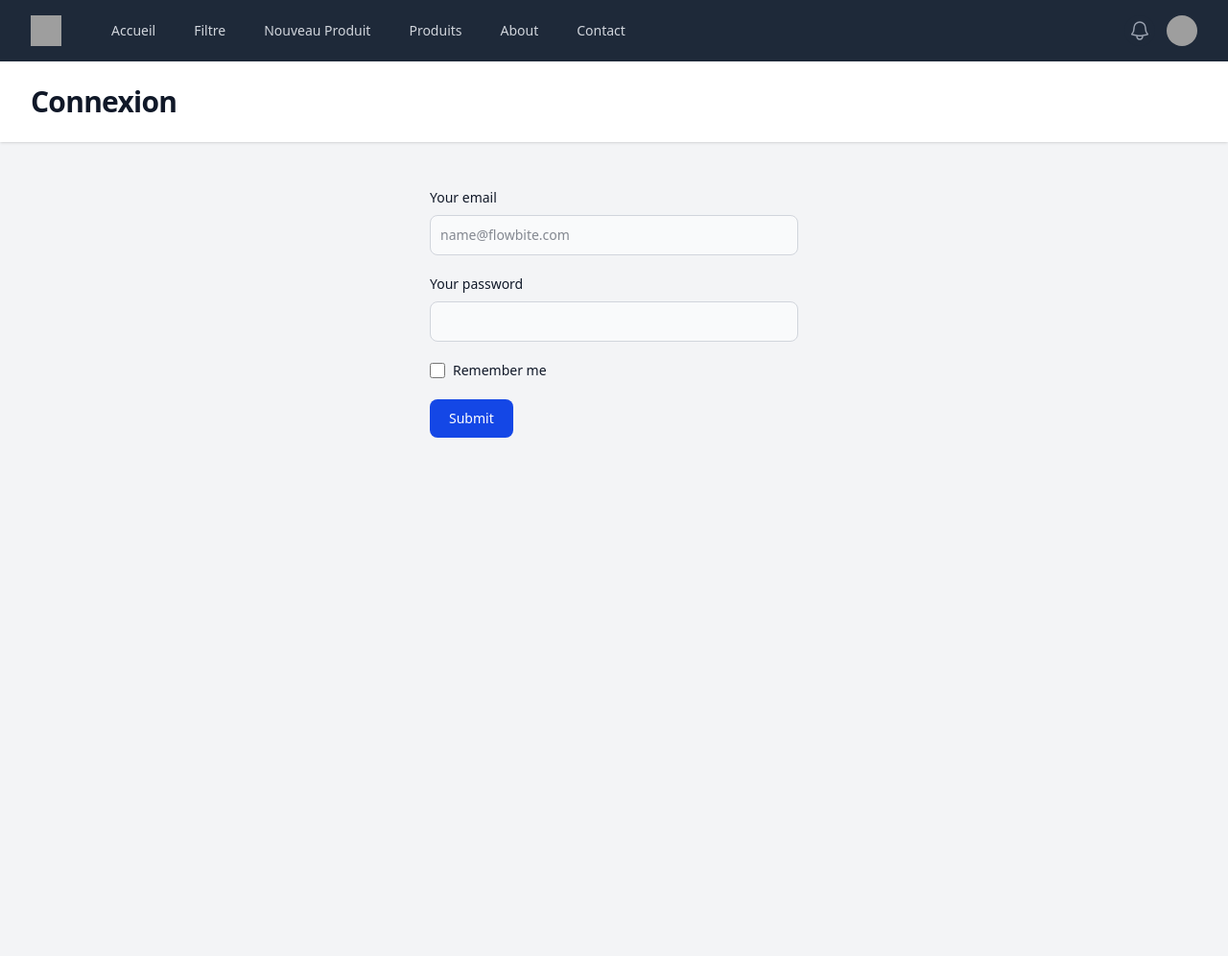
After one commit to paisible7/trucs_pas_chers, a PHP site: page /login.php in a window 1280 px wide. The commit adds this page. Shown: the whole page at 96% size. Run offline with PHP 8.4, Linux system fonts and the light colour scheme; grey boxes are pictures that could not be loaded.

Commit message:
COMMIT_15_MAI_2025 ==> login

```diff
--- a/assets/style.css
+++ b/assets/style.css
@@ -7,13 +7,16 @@
       "Segoe UI Emoji", "Segoe UI Symbol", "Noto Color Emoji";
     --font-mono: ui-monospace, SFMono-Regular, Menlo, Monaco, Consolas, "Liberation Mono",
       "Courier New", monospace;
-    --color-red-100: oklch(93.6% 0.032 17.717);
+    --color-red-50: oklch(97.1% 0.013 17.38);
+    --color-red-300: oklch(80.8% 0.114 19.571);
+    --color-red-400: oklch(70.4% 0.191 22.216);
     --color-red-500: oklch(63.7% 0.237 25.331);
-    --color-amber-200: oklch(92.4% 0.12 95.746);
+    --color-red-800: oklch(44.4% 0.177 26.899);
+    --color-amber-100: oklch(96.2% 0.059 95.617);
+    --color-amber-500: oklch(76.9% 0.188 70.08);
     --color-amber-700: oklch(55.5% 0.163 48.998);
     --color-yellow-300: oklch(90.5% 0.182 98.111);
     --color-green-50: oklch(98.2% 0.018 155.826);
-    --color-green-500: oklch(72.3% 0.219 149.579);
     --color-green-800: oklch(44.8% 0.119 151.328);
     --color-emerald-600: oklch(59.6% 0.145 163.225);
     --color-sky-400: oklch(74.6% 0.16 232.661);
@@ -272,12 +275,18 @@
   .my-4 {
     margin-block: calc(var(--spacing) * 4);
   }
+  .ms-2 {
+    margin-inline-start: calc(var(--spacing) * 2);
+  }
   .ms-3 {
     margin-inline-start: calc(var(--spacing) * 3);
   }
   .me-2 {
     margin-inline-end: calc(var(--spacing) * 2);
   }
+  .me-3 {
+    margin-inline-end: calc(var(--spacing) * 3);
+  }
   .mt-2 {
     margin-top: calc(var(--spacing) * 2);
   }
@@ -488,6 +491,9 @@
   .items-center {
     align-items: center;
   }
+  .items-start {
+    align-items: flex-start;
+  }
   .justify-between {
     justify-content: space-between;
   }
@@ -949,6 +949,12 @@
   .focus\:ring-2 {
     &:focus {
       --tw-ring-shadow: var(--tw-ring-inset,) 0 0 0 calc(2px + var(--tw-ring-offset-width)) var(--tw-ring-color, currentcolor);
+      box-shadow: var(--tw-inset-shadow), var(--tw-inset-ring-shadow), var(--tw-ring-offset-shadow), var(--tw-ring-shadow), var(--tw-shadow);
+    }
+  }
+  .focus\:ring-3 {
+    &:focus {
+      --tw-ring-shadow: var(--tw-ring-inset,) 0 0 0 calc(3px + var(--tw-ring-offset-width)) var(--tw-ring-color, currentcolor);
       box-shadow: var(--tw-inset-shadow), var(--tw-inset-ring-shadow), var(--tw-ring-offset-shadow), var(--tw-ring-shadow), var(--tw-shadow);
     }
   }
@@ -1251,6 +1272,11 @@
       &::placeholder {
         color: var(--color-gray-400);
       }
+    }
+  }
+  .dark\:ring-offset-gray-800 {
+    @media (prefers-color-scheme: dark) {
+      --tw-ring-offset-color: var(--color-gray-800);
     }
   }
   .dark\:hover\:bg-blue-700 {
@@ -1485,59 +1525,6 @@
   syntax: "*";
   inherits: false;
   initial-value: solid;
-}
-@property --tw-blur {
-  syntax: "*";
-  inherits: false;
-}
-@property --tw-brightness {
-  syntax: "*";
-  inherits: false;
-}
-@property --tw-contrast {
-  syntax: "*";
-  inherits: false;
-}
-@property --tw-grayscale {
-  syntax: "*";
-  inherits: false;
-}
-@property --tw-hue-rotate {
-  syntax: "*";
-  inherits: false;
-}
-@property --tw-invert {
-  syntax: "*";
-  inherits: false;
-}
-@property --tw-opacity {
-  syntax: "*";
-  inherits: false;
-}
-@property --tw-saturate {
-  syntax: "*";
-  inherits: false;
-}
-@property --tw-sepia {
-  syntax: "*";
-  inherits: false;
-}
-@property --tw-drop-shadow {
-  syntax: "*";
-  inherits: false;
-}
-@property --tw-drop-shadow-color {
-  syntax: "*";
-  inherits: false;
-}
-@property --tw-drop-shadow-alpha {
-  syntax: "<percentage>";
-  inherits: false;
-  initial-value: 100%;
-}
-@property --tw-drop-shadow-size {
-  syntax: "*";
-  inherits: false;
 }
 @property --tw-duration {
   syntax: "*";
@@ -1589,19 +1576,6 @@
       --tw-ring-offset-color: #fff;
       --tw-ring-offset-shadow: 0 0 #0000;
       --tw-outline-style: solid;
-      --tw-blur: initial;
-      --tw-brightness: initial;
-      --tw-contrast: initial;
-      --tw-grayscale: initial;
-      --tw-hue-rotate: initial;
-      --tw-invert: initial;
-      --tw-opacity: initial;
-      --tw-saturate: initial;
-      --tw-sepia: initial;
-      --tw-drop-shadow: initial;
-      --tw-drop-shadow-color: initial;
-      --tw-drop-shadow-alpha: 100%;
-      --tw-drop-shadow-size: initial;
       --tw-duration: initial;
       --tw-ease: initial;
     }
--- a/composants/head.php
+++ b/composants/head.php
@@ -10,5 +10,5 @@
     </title>
 </head>
 
-<body>
-    <div class="min-h-full"></div>
+<body class="dark:bg-gray-900 dark:text-white">
+    <div class="h-full"></div>
--- a/composants/main.php
+++ b/composants/main.php
@@ -1,2 +1,2 @@
-<main>
+<main class="">
     <div class="mx-auto max-w-7xl px-4 py-6 sm:px-6 lg:px-8"></div>
--- /dev/null
+++ b/login.php
@@ -0,0 +1,76 @@
+<?php
+
+$page = "Login.php";
+$title = 'Login';
+$header = 'Connexion';
+
+if ($_SERVER['REQUEST_METHOD'] == 'POST') {
+    $email = $_POST['email'];
+    $password = $_POST['password'];
+
+    $user = [
+        "email" => "admin@trucspaschers.com",
+        "password" => "23037",
+        "nom" => "admin"
+    ];
+
+    if ($email == $user['email'] and $password == $user["password"]) {
+
+        //demarrer une session
+
+        session_start();
+        //creer une seession
+
+        $_SESSION['user'] = [
+            'nom' => $user["nom"],
+            "email" => $user["email"]
+        ];
+
+        //redirection
+        header('Location: create.php');
+    } else {
+
+        $error = "echec de connexion";
+    }
+}
+?>
+<?php require 'composants/head.php'; ?>
+<?php require 'composants/nav.php'; ?>
+<?php require 'composants/header.php'; ?>
+<?php require 'composants/main.php'; ?>
+
+<div class="h-screen">
+
+    <form class="max-w-sm mx-auto" action="login.php" method="POST">
+        <div class="mb-5">
+            <label for="email" class="block mb-2 text-sm font-medium text-gray-900 dark:text-white">Your email</label>
+            <input type="email" id="email" name="email" class="bg-gray-50 border border-gray-300 text-gray-900 text-sm rounded-lg focus:ring-blue-500 focus:border-blue-500 block w-full p-2.5 dark:bg-gray-700 dark:border-gray-600 dark:placeholder-gray-400 dark:text-white dark:focus:ring-blue-500 dark:focus:border-blue-500" placeholder="name@flowbite.com" required />
+        </div>
+        <div class="mb-5">
+            <label for="password" class="block mb-2 text-sm font-medium text-gray-900 dark:text-white">Your password</label>
+            <input type="password" id="password" name="password" class="bg-gray-50 border border-gray-300 text-gray-900 text-sm rounded-lg focus:ring-blue-500 focus:border-blue-500 block w-full p-2.5 dark:bg-gray-700 dark:border-gray-600 dark:placeholder-gray-400 dark:text-white dark:focus:ring-blue-500 dark:focus:border-blue-500" required />
+        </div>
+        <div class="flex items-start mb-5">
+            <div class="flex items-center h-5">
+                <input id="remember" type="checkbox" value="" class="w-4 h-4 border border-gray-300 rounded-sm bg-gray-50 focus:ring-3 focus:ring-blue-300 dark:bg-gray-700 dark:border-gray-600 dark:focus:ring-blue-600 dark:ring-offset-gray-800 dark:focus:ring-offset-gray-800" required />
+            </div>
+            <label for="remember" class="ms-2 text-sm font-medium text-gray-900 dark:text-gray-300">Remember me</label>
+        </div>
+        <?php
+        if ($error ?? false): ?>
+            <div class="flex items-center p-4 mb-4 text-sm text-red-800 border border-red-300 rounded-lg bg-red-50 dark:bg-gray-800 dark:text-red-400 dark:border-red-800" role="alert">
+                <svg class="shrink-0 inline w-4 h-4 me-3" aria-hidden="true" xmlns="http://www.w3.org/2000/svg" fill="currentColor" viewBox="0 0 20 20">
+                    <path d="M10 .5a9.5 9.5 0 1 0 9.5 9.5A9.51 9.51 0 0 0 10 .5ZM9.5 4a1.5 1.5 0 1 1 0 3 1.5 1.5 0 0 1 0-3ZM12 15H8a1 1 0 0 1 0-2h1v-3H8a1 1 0 0 1 0-2h2a1 1 0 0 1 1 1v4h1a1 1 0 0 1 0 2Z" />
+                </svg>
+                <span class="sr-only">Info</span>
+                <div>
+                    <span class="font-medium"><?= $error; ?>
+                    </span>
+                </div>
+            </div>
+        <?php endif; ?>
+
+        <button type="submit" class="text-white bg-blue-700 hover:bg-blue-800 focus:ring-4 focus:outline-none focus:ring-blue-300 font-medium rounded-lg text-sm w-full sm:w-auto px-5 py-2.5 text-center dark:bg-blue-600 dark:hover:bg-blue-700 dark:focus:ring-blue-800">Submit</button>
+    </form>
+
+</div>
```
Also changed, not shown: other parts of assets/style.css (+45 -28 lines), create.php (+7 -35 lines), models/ProduitModel.php (+32 -0 lines).
